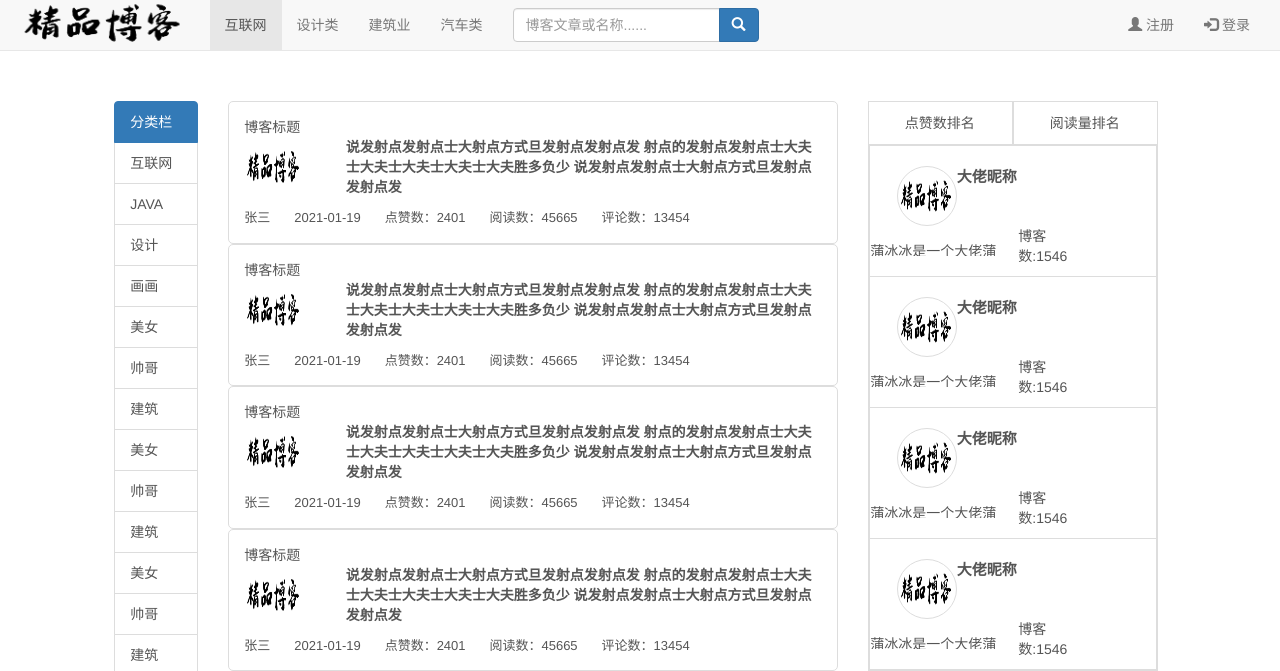
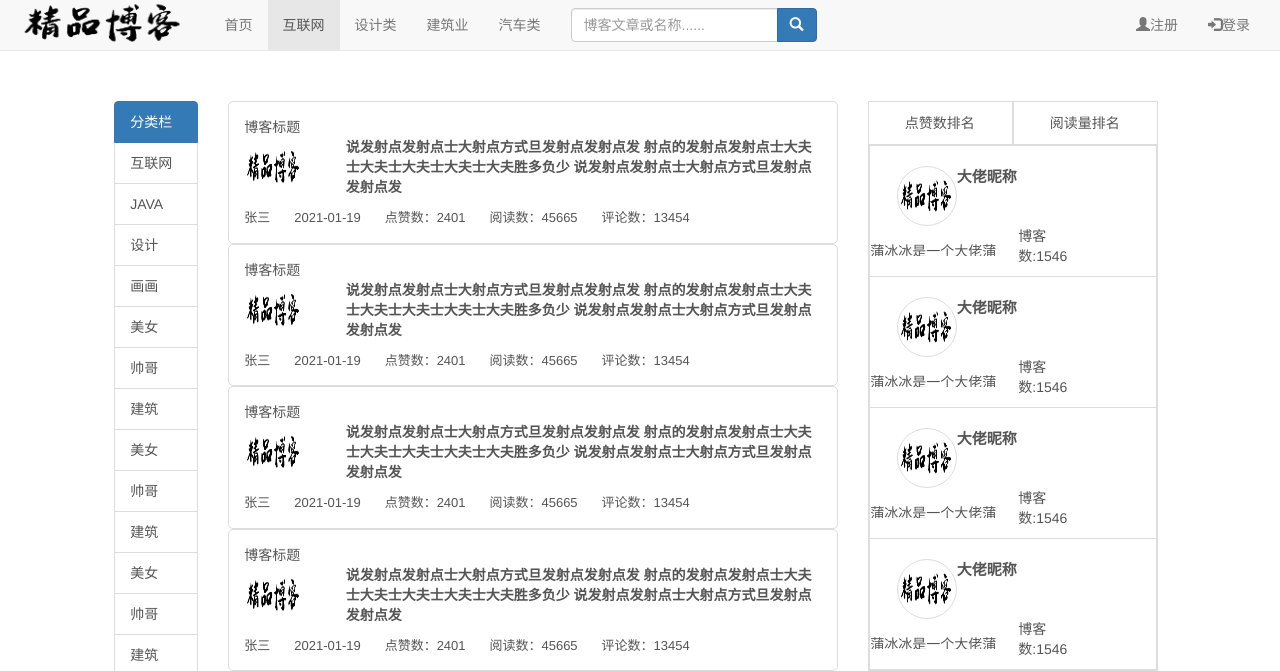
Before and after one commit to sweetfully/bbs, a Django app: template templates/index.html in a window 1280 px wide. Shown: the top 671 px of the page. Run offline with Django 3.2, Linux system fonts and the light colour scheme; the template is opened without the code that fills it, so the values that code supplies are empty; some libraries are stand-ins or nearby versions.

Commit message:
导航栏修改 wtq 2021-01-24

```diff
--- a/bbs/settings.py
+++ b/bbs/settings.py
@@ -163,3 +163,6 @@ MEDIA_URL = '/avatars/'
 
 # 用户头像的保存位置
 MEDIA_ROOT = os.path.join(BASE_DIR, "avatars")
+
+# 用户登录地址（当用户登出的时候跳转此地址）
+LOGIN_URL = '/user/login/'
--- a/bbs/urls.py
+++ b/bbs/urls.py
@@ -23,6 +23,7 @@ from bbs import views, settings
 urlpatterns = [
     path('admin/', admin.site.urls),
     path('user/', include(user_urls)),
-    path('home/', views.home),
+    path('home/', views.home, name='bbs_home'),
+    url('^$', views.index),
     url(r'^avatars/(?P<path>.*)$', serve, {"document_root": settings.MEDIA_ROOT}),
 ]
--- a/bbs/views.py
+++ b/bbs/views.py
@@ -1,7 +1,11 @@
-from django.shortcuts import render
+from django.shortcuts import render, redirect
 
 from utils.result_dict_util import ResultDict
 
 
 def home(request):
     return render(request, "index.html")
+
+
+def index(request):
+    return redirect('/home/')
--- a/static/my/css/home.css
+++ b/static/my/css/home.css
@@ -1,6 +1,18 @@
 #boke_content{
 	margin-top: 3rem;
 	/* margin-left: -12rem; */
+}
+
+.home-avatar{
+	display:inline-block;
+	padding:0;
+	width: 50px;
+	height: 50px;
+	border-radius: 50%;
+}
+
+.home-avatar img{
+	border-radius: 50%;
 }
 
  ul{
--- a/templates/index.html
+++ b/templates/index.html
@@ -6,49 +6,13 @@
     <meta name="viewport" content="width=device-width, initial-scale=1">
     <title>bbs主页面</title>
 
+    {% load static %}
     <!--Bootstrap-->
-		<link href="/static/Bootstrap/css/bootstrap.min.css" rel="stylesheet">
-		<link href="/static/my/css/home.css" rel="stylesheet">
-		<!--jquery-->
-		<script src="/static/jquery-3.4.1.min.js"></script>
-		<!--bootstrap js-->
-		<script src="/static/Bootstrap/js/bootstrap.min.js"></script>
-
-		<script src="/static/my/js/home.js"></script>
+    <link href="{% static 'bootstrap/css/bootstrap.min.css' %}" rel="stylesheet">
+    <link href="{% static 'my/css/home.css' %}" rel="stylesheet">
 </head>
 <body>
-		<div id="nav-row" class="container-fluid">
-			<div class="row">
-				<nav class="navbar navbar-default navbar-static-top" role="navigation" id="navbar">
-					<div class="navbar-header">
-						<a class="navbar-brand " href="#" style="position: relative;">
-							<span style="font-size: 50px;"><img src="/static/img/logo.png" style="height: 70px;margin-top:-27px"></span>
-						</a>
-					</div>
-					<div class="collapse navbar-collapse" id="example-navbar-collapse">
-						<ul id="navbar-ul" class="nav navbar-nav">
-
-							<li class="active" data-toggle="tab"><a href="#">互联网</a></li>
-							<li data-toggle="tab"><a href="#">设计类</a></li>
-							<li data-toggle="tab"><a href="#">建筑业</a></li>
-							<li data-toggle="tab"><a href="#">汽车类</a></li>
-						</ul>
-						<form class="navbar-form navbar-left hidden-sm hidden-md " role="search">
-							<div class="input-group">
-								<input type="text" class="form-control" placeholder="博客文章或名称......">
-								<span class="input-group-btn">
-									<button class="btn btn-primary" type="button"><span class="glyphicon glyphicon-search"></span></button>
-								</span>
-							</div><!-- /input-group -->
-						</form>
-						<ul class="nav navbar-nav navbar-right  hidden-sm" style="margin-right: 15px;">
-							<li><a href="/user/register"><span class="glyphicon glyphicon-user"></span> 注册</a></li>
-							<li><a href="/user/login"><span class="glyphicon glyphicon-log-in"></span> 登录</a></li>
-						</ul>
-					</div>
-				</nav>
-			</div>
-		</div>
+{% include 'ydl_nav.html' %}
 
 <div class="container col-lg-2 col-md-2 col-sm-2 col-xs-2" style="margin-top: 3rem; padding-right: 0;">
     <div class="list-group  col-md-6 col-md-offset-6 ">
@@ -75,7 +39,8 @@
         <li>
             <span>博客标题</span>
             <p class="row">
-						<a class="col-md-2" style="display:inline-block;"><img src="/static/img/logo.png" style="width: 6rem;height: 6rem;"></a>
+                <a class="col-md-2" style="display:inline-block;"><img src="/static/img/logo.png"
+                                                                       style="width: 6rem;height: 6rem;"></a>
                 <a class="col-md-10" style="display:inline-block; ">
 							<span id="small_content">
 								说发射点发射点士大射点方式旦发射点发射点发
@@ -95,7 +60,8 @@
         <li>
             <span>博客标题</span>
             <p class="row">
-						<a class="col-md-2" style="display:inline-block;"><img src="/static/img/logo.png" style="width: 6rem;height: 6rem;"></a>
+                <a class="col-md-2" style="display:inline-block;"><img src="/static/img/logo.png"
+                                                                       style="width: 6rem;height: 6rem;"></a>
                 <a class="col-md-10" style="display:inline-block; ">
 							<span id="small_content">
 								说发射点发射点士大射点方式旦发射点发射点发
@@ -116,7 +82,8 @@
         <li>
             <span>博客标题</span>
             <p class="row">
-						<a class="col-md-2" style="display:inline-block;"><img src="/static/img/logo.png" style="width: 6rem;height: 6rem;"></a>
+                <a class="col-md-2" style="display:inline-block;"><img src="/static/img/logo.png"
+                                                                       style="width: 6rem;height: 6rem;"></a>
                 <a class="col-md-10" style="display:inline-block; ">
 							<span id="small_content">
 								说发射点发射点士大射点方式旦发射点发射点发
@@ -137,7 +104,8 @@
         <li>
             <span>博客标题</span>
             <p class="row">
-						<a class="col-md-2" style="display:inline-block;"><img src="/static/img/logo.png" style="width: 6rem;height: 6rem;"></a>
+                <a class="col-md-2" style="display:inline-block;"><img src="/static/img/logo.png"
+                                                                       style="width: 6rem;height: 6rem;"></a>
                 <a class="col-md-10" style="display:inline-block; ">
 							<span id="small_content">
 								说发射点发射点士大射点方式旦发射点发射点发
@@ -158,7 +126,8 @@
         <li>
             <span>博客标题</span>
             <p class="row">
-						<a class="col-md-2" style="display:inline-block;"><img src="/static/img/logo.png" style="width: 6rem;height: 6rem;"></a>
+                <a class="col-md-2" style="display:inline-block;"><img src="/static/img/logo.png"
+                                                                       style="width: 6rem;height: 6rem;"></a>
                 <a class="col-md-10" style="display:inline-block; ">
 							<span id="small_content">
 								说发射点发射点士大射点方式旦发射点发射点发
@@ -179,16 +148,21 @@
     </ul>
 </div>
 <div class="container col-lg-3 col-md-3 col-sm-3  col-xs-3" id="zy_yc_content">
-			<ul id = "phb" class="nav nav-tabs">
-				<li data-toggle="tab" role="presentation" style="border: 1px solid #ddd;" class="col-lg-6 col-md-6 col-sm-6  col-xs-6"><a id="gz_ph_xz" href="#" style=" color: #555;text-align: center;">点赞数排名</a></li>
-				<li data-toggle="tab" role="presentation" style="border: 1px solid #ddd; " class="col-lg-6 col-md-6 col-sm-6  col-xs-6"><a id="dz_ph_xz" href="#" style=" color: #555;text-align: center;">阅读量排名</a></li>
+    <ul id="phb" class="nav nav-tabs">
+        <li data-toggle="tab" role="presentation" style="border: 1px solid #ddd;"
+            class="col-lg-6 col-md-6 col-sm-6  col-xs-6"><a id="gz_ph_xz" href="#"
+                                                            style=" color: #555;text-align: center;">点赞数排名</a></li>
+        <li data-toggle="tab" role="presentation" style="border: 1px solid #ddd; "
+            class="col-lg-6 col-md-6 col-sm-6  col-xs-6"><a id="dz_ph_xz" href="#"
+                                                            style=" color: #555;text-align: center;">阅读量排名</a></li>
     </ul>
     <!-- 关注排行 -->
     <ul class="list-group" id="gz_phb">
         <li>
             <p class="row">
                 <a class="col-md-2 col-md-offset-1" style="display:inline-block;width: 6rem;height: 6rem;">
-							<img src="/static/img/logo.png" style="width: 6rem;height: 6rem;display: inline-block;border: 1px solid #ddd; border-radius: 50%;">
+                    <img src="/static/img/logo.png"
+                         style="width: 6rem;height: 6rem;display: inline-block;border: 1px solid #ddd; border-radius: 50%;">
                 </a>
                 <span style="padding-left: 15px ;font-size: 15px; font-weight: bold;">大佬昵称</span>
                 <a class="col-md-9" style="display:inline-block; padding-right: 0;	color: #555;">
@@ -202,7 +176,8 @@
         <li>
             <p class="row">
                 <a class="col-md-2 col-md-offset-1" style="display:inline-block;width: 6rem;height: 6rem;">
-							<img src="/static/img/logo.png" style="width: 6rem;height: 6rem;display: inline-block;border: 1px solid #ddd; border-radius: 50%;">
+                    <img src="/static/img/logo.png"
+                         style="width: 6rem;height: 6rem;display: inline-block;border: 1px solid #ddd; border-radius: 50%;">
                 </a>
                 <span style="padding-left: 15px ;font-size: 15px; font-weight: bold;">大佬昵称</span>
                 <a class="col-md-9" style="display:inline-block; padding-right: 0;	color: #555;">
@@ -216,7 +191,8 @@
         <li>
             <p class="row">
                 <a class="col-md-2 col-md-offset-1" style="display:inline-block;width: 6rem;height: 6rem;">
-							<img src="/static/img/logo.png" style="width: 6rem;height: 6rem;display: inline-block;border: 1px solid #ddd; border-radius: 50%;">
+                    <img src="/static/img/logo.png"
+                         style="width: 6rem;height: 6rem;display: inline-block;border: 1px solid #ddd; border-radius: 50%;">
                 </a>
                 <span style="padding-left: 15px ;font-size: 15px; font-weight: bold;">大佬昵称</span>
                 <a class="col-md-9" style="display:inline-block; padding-right: 0;	color: #555;">
@@ -230,7 +206,8 @@
         <li>
             <p class="row">
                 <a class="col-md-2 col-md-offset-1" style="display:inline-block;width: 6rem;height: 6rem;">
-							<img src="/static/img/logo.png" style="width: 6rem;height: 6rem;display: inline-block;border: 1px solid #ddd; border-radius: 50%;">
+                    <img src="/static/img/logo.png"
+                         style="width: 6rem;height: 6rem;display: inline-block;border: 1px solid #ddd; border-radius: 50%;">
                 </a>
                 <span style="padding-left: 15px ;font-size: 15px; font-weight: bold;">大佬昵称</span>
                 <a class="col-md-9" style="display:inline-block; padding-right: 0;	color: #555;">
@@ -247,7 +224,8 @@
         <li>
             <p class="row">
                 <a class="col-md-2 col-md-offset-1" style="display:inline-block;width: 6rem;height: 6rem;">
-							<img src="/static/img/logo.png" style="width: 6rem;height: 6rem;display: inline-block;border: 1px solid #ddd; border-radius: 50%;">
+                    <img src="/static/img/logo.png"
+                         style="width: 6rem;height: 6rem;display: inline-block;border: 1px solid #ddd; border-radius: 50%;">
                 </a>
                 <span style="padding-left: 15px ;font-size: 15px; font-weight: bold;">大佬昵称</span>
                 <a class="col-md-9" style="display:inline-block; padding-right: 0;	color: #555;">
@@ -261,7 +239,8 @@
         <li>
             <p class="row">
                 <a class="col-md-2 col-md-offset-1" style="display:inline-block;width: 6rem;height: 6rem;">
-							<img src="/static/img/logo.png" style="width: 6rem;height: 6rem;display: inline-block;border: 1px solid #ddd; border-radius: 50%;">
+                    <img src="/static/img/logo.png"
+                         style="width: 6rem;height: 6rem;display: inline-block;border: 1px solid #ddd; border-radius: 50%;">
                 </a>
                 <span style="padding-left: 15px ;font-size: 15px; font-weight: bold;">大佬昵称</span>
                 <a class="col-md-9" style="display:inline-block; padding-right: 0;	color: #555;">
@@ -275,7 +254,8 @@
         <li>
             <p class="row">
                 <a class="col-md-2 col-md-offset-1" style="display:inline-block;width: 6rem;height: 6rem;">
-							<img src="/static/img/logo.png" style="width: 6rem;height: 6rem;display: inline-block;border: 1px solid #ddd; border-radius: 50%;">
+                    <img src="/static/img/logo.png"
+                         style="width: 6rem;height: 6rem;display: inline-block;border: 1px solid #ddd; border-radius: 50%;">
                 </a>
                 <span style="padding-left: 15px ;font-size: 15px; font-weight: bold;">大佬昵称</span>
                 <a class="col-md-9" style="display:inline-block; padding-right: 0;	color: #555;">
@@ -289,7 +269,8 @@
         <li>
             <p class="row">
                 <a class="col-md-2 col-md-offset-1" style="display:inline-block;width: 6rem;height: 6rem;">
-							<img src="/static/img/logo.png" style="width: 6rem;height: 6rem;display: inline-block;border: 1px solid #ddd; border-radius: 50%;">
+                    <img src="/static/img/logo.png"
+                         style="width: 6rem;height: 6rem;display: inline-block;border: 1px solid #ddd; border-radius: 50%;">
                 </a>
                 <span style="padding-left: 15px ;font-size: 15px; font-weight: bold;">大佬昵称</span>
                 <a class="col-md-9" style="display:inline-block; padding-right: 0;	color: #555;">
@@ -303,4 +284,10 @@
     </ul>
 </div>
 </body>
+<!--jquery-->
+<script src="{% static 'jquery-3.4.1.min.js' %}"></script>
+<!--bootstrap js-->
+<script src="{% static 'bootstrap/js/bootstrap.min.js' %}"></script>
+
+<script src="{% static 'my/js/home.js' %}"></script>
 </html>
--- a/templates/ydl_nav.html
+++ b/templates/ydl_nav.html
@@ -1,67 +1,61 @@
-<!DOCTYPE html>
-<html lang="zh-CN">
-	<head>
-		<meta charset="utf-8">
-		<meta http-equiv="X-UA-Compatible" content="IE=edge">
-		<meta name="viewport" content="width=device-width, initial-scale=1">
-		<title>bbs主页面</title>
-
-		<!--Bootstrap-->
-		<link href="./lib/Bootstrap/css/bootstrap.min.css" rel="stylesheet">
-		<link href="./css/home.css" rel="stylesheet">
-		<!--jquery-->
-		<script src="./lib/Jquery/jquery-3.3.1.min.js"></script>
-		<!--bootstrap js-->
-		<script src="./lib/Bootstrap/js/bootstrap.min.js"></script>
-
-	</head>
-	<body>
+{% load static %}
 <div id="nav-row" class="container-fluid">
     <div class="row">
         <nav class="navbar navbar-default navbar-static-top" role="navigation" id="navbar">
             <div class="navbar-header">
-						<a class="navbar-brand " href="#" style="position: relative;">
-							<span style="font-size: 50px;"><img src="./img/logo.png" style="height: 70px;margin-top:-27px"></span>
+                <a class="navbar-brand " href="{% url 'bbs_home' %}">
+                    <img src="{% static 'img/logo.png' %}" alt="logo"  style="height: 70px;margin-top:-27px">
                 </a>
             </div>
             <div class="collapse navbar-collapse" id="example-navbar-collapse">
                 <ul id="navbar-ul" class="nav navbar-nav">
-							<li><a href="index.html">首页</a></li>
+                    <li><a href="{% url 'bbs_home' %}">首页</a></li>
                     <li class="active" data-toggle="tab"><a href="#">互联网</a></li>
                     <li data-toggle="tab"><a href="#">设计类</a></li>
                     <li data-toggle="tab"><a href="#">建筑业</a></li>
                     <li data-toggle="tab"><a href="#">汽车类</a></li>
                 </ul>
-						<form class="navbar-form navbar-left hidden-sm hidden-md " role="search">
+                <form class="navbar-form navbar-left" role="search">
                     <div class="input-group">
                         <input type="text" class="form-control" placeholder="博客文章或名称......">
                         <span class="input-group-btn">
-									<button class="btn btn-primary" type="button"><span class="glyphicon glyphicon-search"></span></button>
+							<button class="btn btn-primary" type="button">
+                                <span class="glyphicon glyphicon-search"></span>
+                            </button>
 						</span>
-							</div><!-- /input-group -->
+                    </div>
                 </form>
-						<ul id="navbar-ul" class="nav navbar-nav hidden-sm" style="position: absolute; right: 12rem; ">
+
+
+                {% if request.user.is_authenticated %}
+                    <div class="nav navbar-nav navbar-right col-lg-1 col-md-1">
+                        <!-- Single button -->
+                        <div class="btn-group">
+                            <a class="btn btn-default dropdown-toggle home-avatar" data-toggle="dropdown" aria-haspopup="true"
+                               aria-expanded="false">
+                                <img src="{{ request.user.avatar }}" style="width: 100%;height: 100%;">
+                            </a>
+                            <ul class="dropdown-menu">
+                                <li><a style="color: #777;" href="#">个人中心</a></li>
+                                <li><a style="color: #777;" href="#">个人信息</a></li>
+                                <li><a style="color: #777;" href="#">修改密码</a></li>
+                                <li><a style="color: #777;" href="/user/logout">退出登录</a></li>
+                            </ul>
+                        </div>
+                    </div>
+                    <ul id="navbar-ul" class="nav navbar-nav navbar-right">
+                        <li hidden-sm hidden-md ><a href="javascript:void(0);">欢迎回来：{{ request.user.user_nick }}&nbsp;
+                            (用户ID：{{ request.user.username }})</a></li>
                         <li class="active" data-toggle="tab"><a href="#">消息</a></li>
                         <li data-toggle="tab"><a href="#">收藏</a></li>
                     </ul>
-						<ul class="nav navbar-nav navbar-right col-lg-1 col-md-1 hidden-sm " >
-							<!-- Single button -->
-							<div class="btn-group">
-									<a  style="display:inline-block;padding:0; 1px solid #ddd;width: 5rem;height: 5rem; border-radius: 50%;"
-									 class="btn btn-default dropdown-toggle" data-toggle="dropdown" aria-haspopup="true" aria-expanded="false">
-										<img src="./img/logo.png" style="width: 100%;height: 100%;">
-									</a>
-								<ul class="dropdown-menu" >
-									<li><a style="color: #777;" href="#">个人中心</a></li>
-									<li><a style="color: #777;" href="#">个人信息</a></li>
-									<li><a style="color: #777;" href="#">修改密码</a></li>
-									<li><a style="color: #777;" href="#">推出登录</a></li>
+                {% else %}
+                    <ul class="nav navbar-nav navbar-right" style="margin-right: 15px;">
+                        <li><a href="/user/register"><span class="glyphicon glyphicon-user"></span>注册</a></li>
+                        <li><a href="/user/login"><span class="glyphicon glyphicon-log-in"></span>登录</a></li>
                     </ul>
-							</div>
-						</ul>
+                {% endif %}
             </div>
         </nav>
     </div>
 </div>
-	</body>
-</html>
--- a/user_app/urls.py
+++ b/user_app/urls.py
@@ -4,5 +4,6 @@ from user_app import views
 urlpatterns = [
     path('login/', views.login),
     path('register/', views.register),
+    path('logout', views.logout),
     path('get_captcha/', views.pc_get_captcha),
 ]
```
Also changed, not shown: user_app/views.py (+7 -1 lines). Lines whose indentation alone changed are shown as unchanged.
